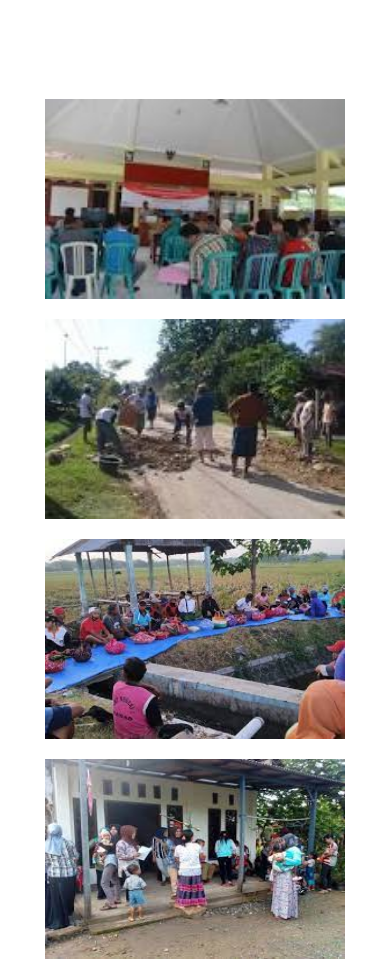
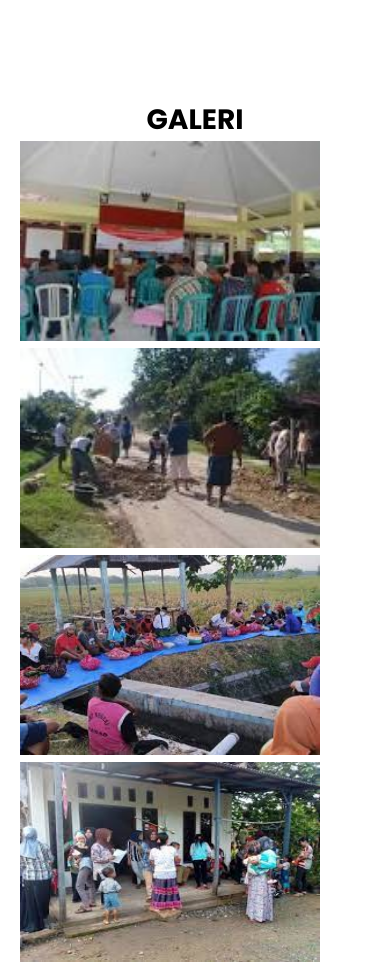
Before and after one commit to Iqbalalfarizi/CompanyProfileDesa, a plain HTML site: page index.html in a window 390 px wide. Shown: the part 1599-2564 px from the top of the page. Drawn offline with Linux system fonts and the light colour scheme.

Commit message:
Update Index

```diff
--- a/index.html
+++ b/index.html
@@ -72,6 +72,8 @@
     <section class="galeri">
         <div class="container">
             <div class="box-galeri">
+                <div class="box">
+                    <h1>GALERI</h1>
                     <img src="./assets/img/images1.jpeg" alt="">
                     <img src="./assets/img/images2.jpeg" alt="">
                     <img src="./assets/img/images3.jpeg" alt="">
@@ -80,6 +82,7 @@
                     <img src="./assets/img/images4.jpeg" alt="">
                     <img src="./assets/img/images1.jpeg" alt="">
                     <img src="./assets/img/images1.jpeg" alt="">
+                </div>
             </div>
         </div>
     </section>
--- a/style.css
+++ b/style.css
@@ -61,7 +61,7 @@ header {
 
 .navigation .box-navigation .box:nth-child(2) ul li a {
     text-decoration: none;
-    color: #fff;
+    color: #000;
     transition: all .3s ease;
     -webkit-transition: all .3s ease;
     -moz-transition: all .3s ease;
@@ -149,10 +149,16 @@ header .hero h1 {
     align-items: center;
 }
 
-.galeri .box-galeri img {
+.galeri .box-galeri .box:nth-child(1) img {
     width: 300px;
     height: 200px;
-    margin: 10px;
+
+}
+
+.galeri .box-galeri .box:nth-child(1) h1 {
+    font-size: 42px;
+    text-align: center;
+    margin-top: 10px;
 }
 
 /* Footer Style */
@@ -332,6 +338,12 @@ table tr td {
 
     .desc .box-desc .box:nth-child(2) img {
         width: 250px;
+
+    }
+
+    .galeri .box-galeri .box:nth-child(1) h1 {
+        font-size: 28px;
+        text-align: center;
     }
 }
 
@@ -360,6 +372,11 @@ table tr td {
         height: 100%;
     }
 
+    .galeri .box-galeri .box:nth-child(1) h1 {
+        font-size: 24px;
+        text-align: center;
+    }
+
     .sejarah {
         justify-content: center;
     }
```
Lines whose indentation alone changed are shown as unchanged.
